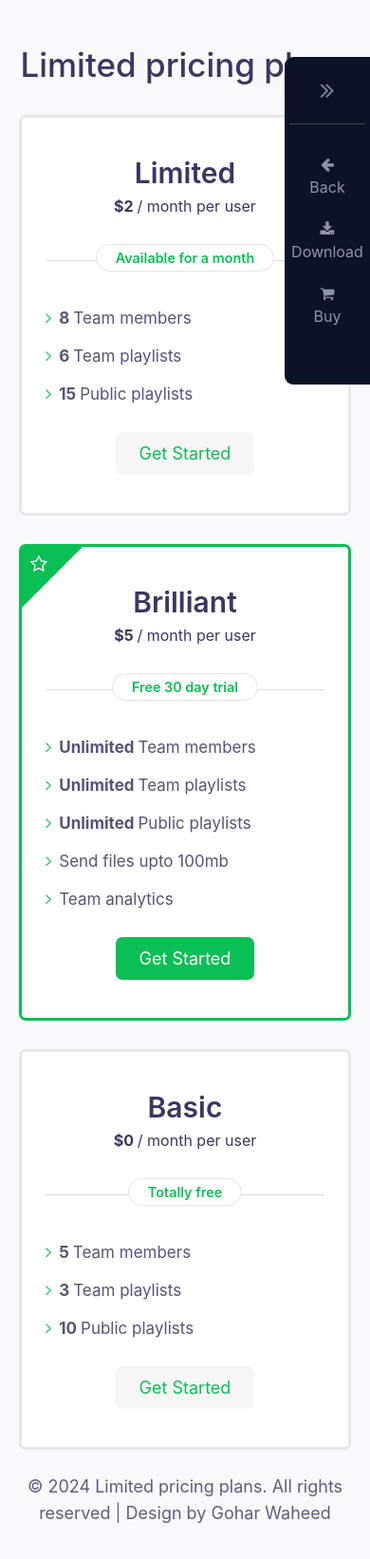
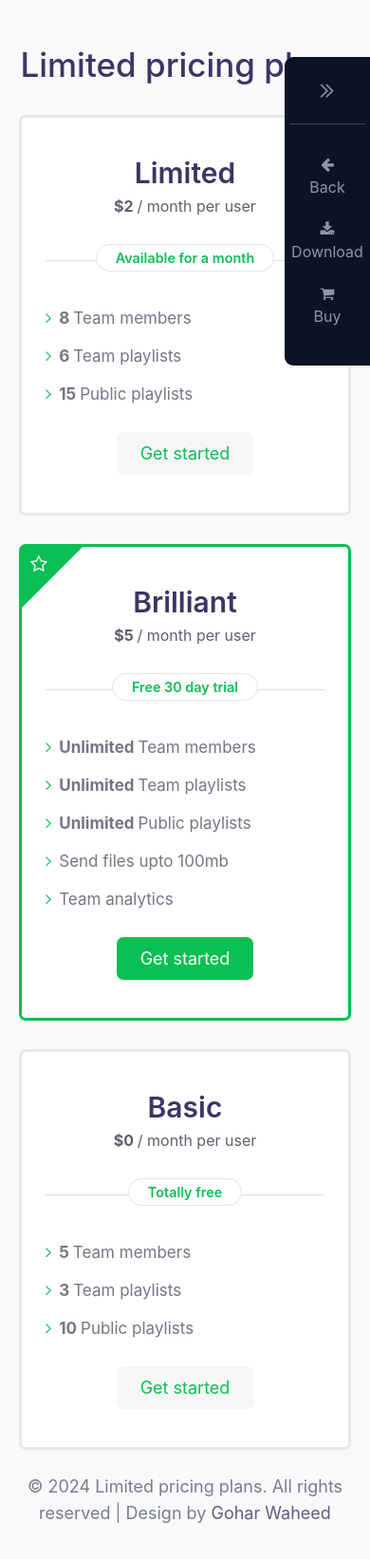
Before and after one commit to gohar-waheed-brainx/CssTask, a plain HTML site: page index.html in a window 390 px wide. Shown: the whole page at 95% size. Drawn offline with Linux system fonts and the light colour scheme.

Commit message:
Fixed Issues

```diff
--- a/index.html
+++ b/index.html
@@ -83,7 +83,7 @@
                     </li>
                 </ul>
                 <button class="get">
-                    Get Started
+                    Get started
                 </button>
             </div>
             <div class="package brilliant">
@@ -127,7 +127,7 @@
                     </li>
                 </ul>
                 <button class="get">
-                    Get Started
+                    Get started
                 </button>
             </div>
             <div class="package">
@@ -165,14 +165,15 @@
                     </li>
                 </ul>
                 <button class="get">
-                    Get Started
+                    Get started
                 </button>
             </div>
         </div>
     </div>
     <div class="copyright text-center">
         <p>
-            © 2024 Limited pricing plans. All rights reserved | Design by Gohar Waheed
+            © 2024 Limited pricing plans. All rights reserved | Design by
+            <a href="https://goharbutt17.github.io/MyPortfolio/">Gohar Waheed</a>
         </p>
     </div>
 </body>
--- a/style.css
+++ b/style.css
@@ -74,7 +74,7 @@ ol {
     display: flex;
 }
 
-@media only screen and (max-width: 991px) {
+@media (max-width: 991px) {
     .packages-pack {
         display: grid;
         grid-template-columns: 1fr 1fr;
@@ -110,7 +110,7 @@ ol {
 .package-price {
     margin-top: 7px;
     margin-bottom: 10px;
-    color: #3b3663;
+    color: rgba(22, 28, 45, 0.7);
 }
 
 .package-trial-period {
@@ -150,7 +150,7 @@ li::before {
 li {
     margin-bottom: 20px;
     font-size: 17px;
-    color: #3b3663;
+    color: rgba(22, 28, 45, 0.7);
     opacity: .85;
 }
 
@@ -214,8 +214,17 @@ button.get:hover {
 p {
     font-size: 18px;
     line-height: 28px;
+    color: rgba(22, 28, 45, 0.7);
+    opacity: .8;
+}
+
+.copyright p a {
     color: #3b3663;
-    opacity: .8;
+    text-decoration: none;
+}
+
+.copyright p a:hover {
+    color: #0abf53;
 }
 
 @media (max-width: 991px){
@@ -242,6 +251,9 @@ p {
     }
 }
 @media (max-width: 384px){
+    body {
+        padding: 30px 0px;
+    }
     .package {
         width: 100%;
     }
@@ -330,3 +342,11 @@ p {
 #sidebar.right-sidebar span.sidebar-icon {
     display: block;
 }
+
+@media (max-width: 568px) {
+    #right-sidebar, .right-alignment {
+        width: 90px;
+        height: 325px;
+        border-bottom-left-radius: 9px;
+    }
+}
```
